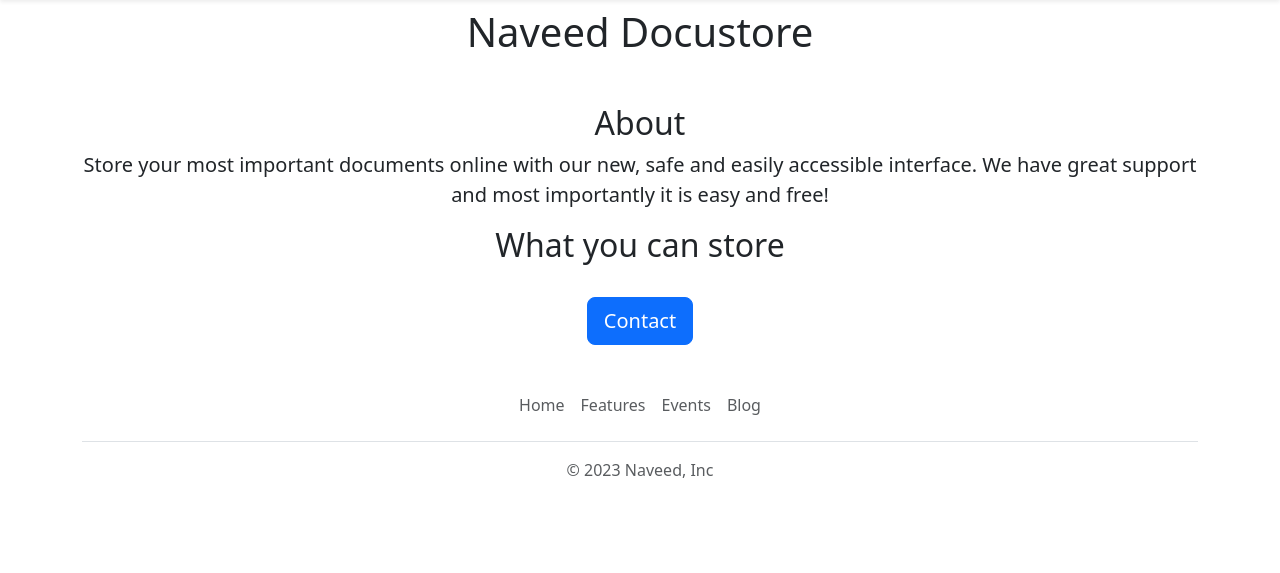
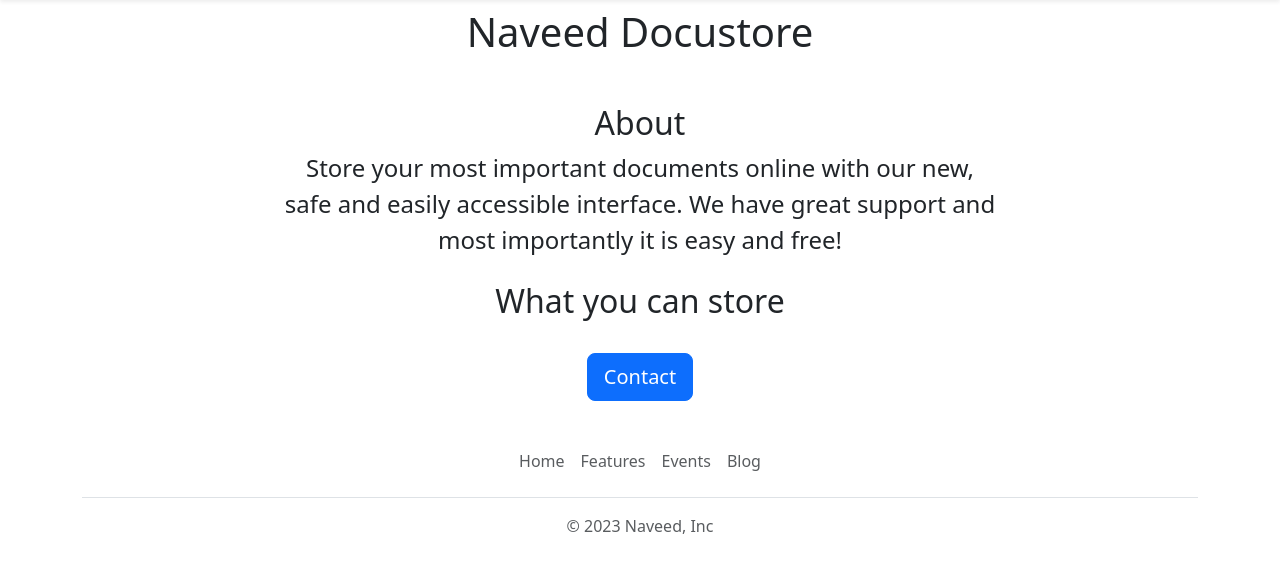
Before and after one commit to captainawesome78/naveed-documentstore-website, a Flask app: template templates/home.html in a window 1280 px wide. Shown: the part 56-629 px from the top of the page. Run offline with Flask 3, Linux system fonts and the light colour scheme; the template is opened without the code that fills it, so the values that code supplies are empty.

Commit message:
changed the About section write up font size and section width

```diff
--- a/app.py
+++ b/app.py
@@ -49,6 +49,7 @@ def show_upload(id):
     return render_template('uploadpage.html', upload=upload)
 
 
+
 @app.route("/upload/<int:id>/apply", methods=['post'])
 def apply_to_uplaod(id):
   data = request.form
--- a/templates/application_form.html
+++ b/templates/application_form.html
@@ -2,12 +2,12 @@
 <form action="/upload/{{upload['id']}}/apply" method= "post">
   <div class = "mb-0">
   <label> Full Name</label><br>
-  <input type="text" name="full_name" placeholder="Peter Parker">
+  <input type="text" required name="full_name" placeholder="Peter Parker">
   </div>
 
   <div class = "mb-0">
   <br><label> Email</label><br>
-  <input type="text" name="email" placeholder="peterparker@gmail.com">
+  <input type="email" required name="email" placeholder="peterparker@gmail.com">
   </div>
 
   <div class = "mb-0">
--- a/templates/home.html
+++ b/templates/home.html
@@ -12,8 +12,13 @@
       <h1 class= "text-center mt-2 mb-4"> Naveed Docustore </h1 >
       <img class="img-fluid" id="banner" scr="https://naveed-documentstore-website.captainawesome7.repl.co/static/banner.jpeg">
       <h2 class= "text-center">About</h2>
-      <p class="text-center lead" >Store your most important documents online with our new, safe and easily accessible interface. We have great support and most importantly it is easy and free!
-      </p>
+      <div class="container">
+        <div class="row justify-content-center">
+          <div class="col-md-8 text-center">
+            <p class="lead" style="font-size: 1.5rem;">Store your most important documents online with our new, safe and easily accessible interface. We have great support and most importantly it is easy and free!</p>
+            </div>
+          </div>
+        </div>
       <h2 class= "text-center mt-2">What you can store</h2>
       <div>
         {% for upload in uploads %}
```
